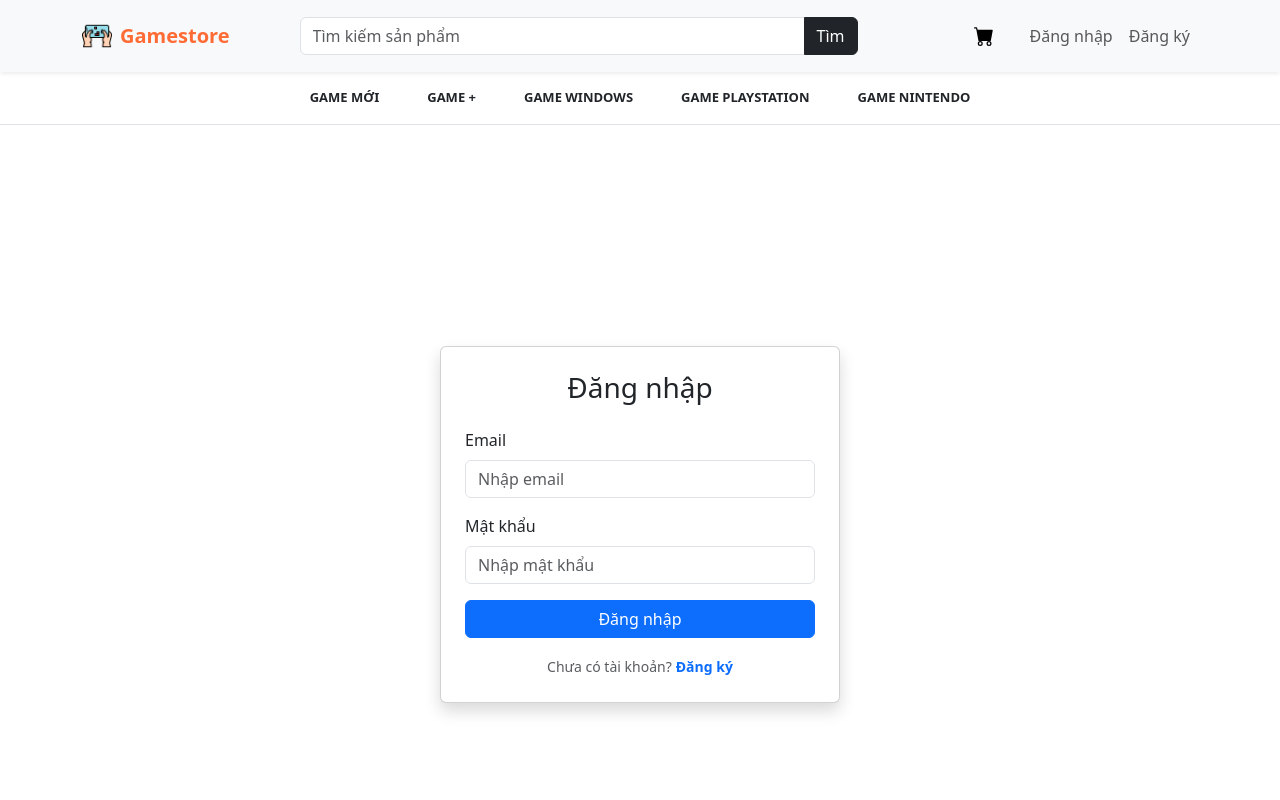
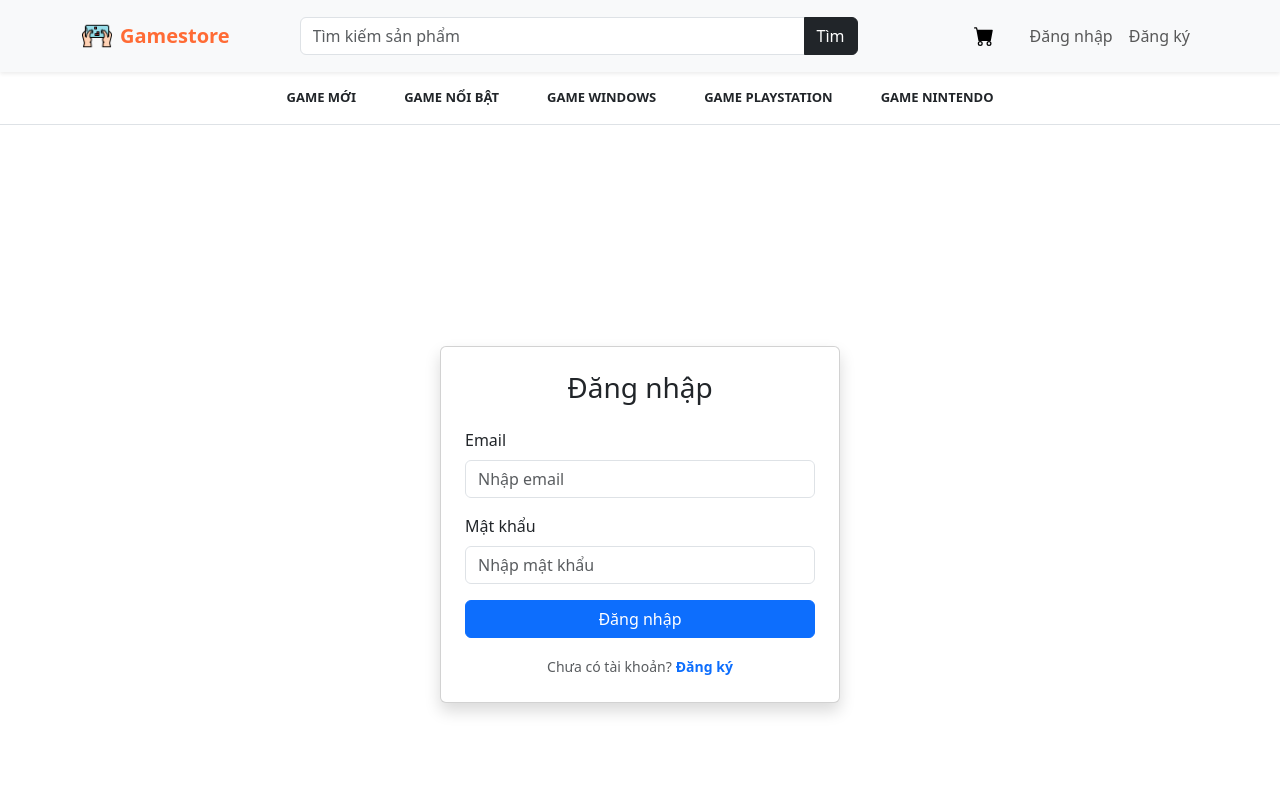
Before and after one commit to TerryNguyen1403/E-commerce, a React (Vite) app in the folder client/: page /login in a window 1280 px wide. Shown: the top 800 px of the page. Built offline with nearby package versions, Linux system fonts and the light colour scheme; no server answers.

Commit message:
Feature products display

```diff
--- a/client/src/App.jsx
+++ b/client/src/App.jsx
@@ -27,7 +27,7 @@ function App() {
           <Route path=":productId" element={<Product />}/>
         </Route>
         <Route path='/new-products' element={<DisplayProduct endpoint='new-products'/>}/>
-        <Route path='/hot-products' element={<DisplayProduct endpoint='hot-products'/>}/>
+        <Route path='/featured-products' element={<DisplayProduct endpoint='featured-products'/>}/>
         <Route path='/windows' element={<DisplayProduct endpoint='windows'/>}/>
         <Route path='/playstation' element={<DisplayProduct endpoint='playstation'/>}/>
         <Route path='/nintendo' element={<DisplayProduct endpoint='nintendo'/>}/>
--- a/client/src/Components/NavbarComponent/NavigationMenu.jsx
+++ b/client/src/Components/NavbarComponent/NavigationMenu.jsx
@@ -3,7 +3,7 @@ import { Container, Nav } from "react-bootstrap";
 const NavigationMenu = () => {
   const menuItems = [
     { href: "/new-products", label: "GAME MỚI" },
-    { href: "/games/all", label: "GAME +" },
+    { href: "/featured-products", label: "GAME NỔI BẬT" },
     { href: "/windows", label: "GAME WINDOWS" },
     { href: "/playstation", label: "GAME PLAYSTATION" },
     { href: "/nintendo", label: "GAME NINTENDO" },
--- a/client/src/Components/ProductSection.jsx
+++ b/client/src/Components/ProductSection.jsx
@@ -4,7 +4,7 @@ import { Container, Row, Col } from 'react-bootstrap'
 import Item from './Item/Item'
 
 // Import utils
-import axios from 'axios'
+import api from '../api/axios'
 
 const ProductSection = ({
   title,
@@ -25,7 +25,8 @@ const ProductSection = ({
 
       setLoading(true);
       try {
-        const res = await axios.get(apiEndpoint);
+        const endpoint = apiEndpoint.replace('http://localhost:4000', '');
+        const res = await api.get(endpoint);
         // Linh hoạt với cấu trúc response khác nhau
         const data = res.data[dataKey] || res.data || [];
         setProducts(data);
```
